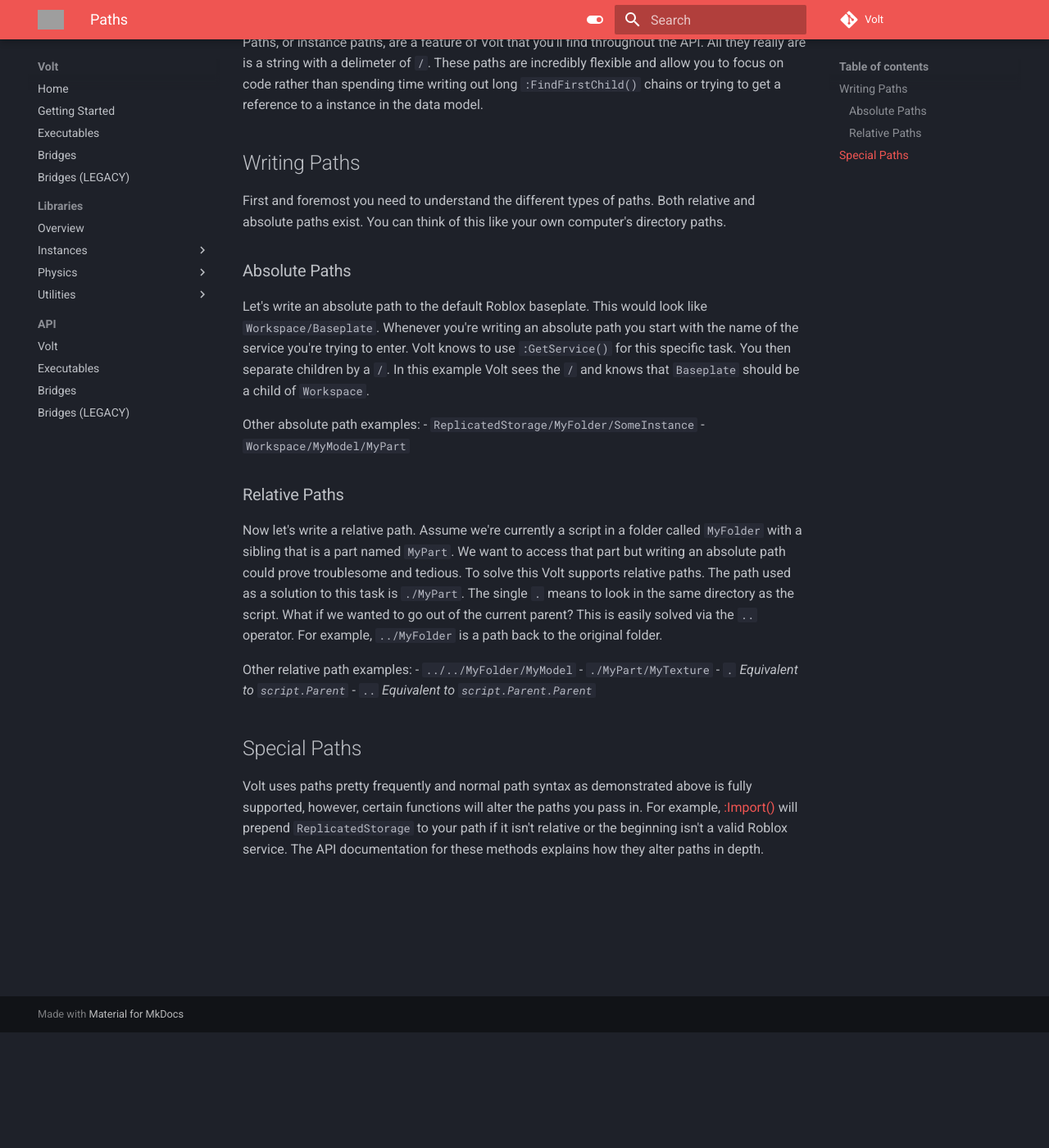
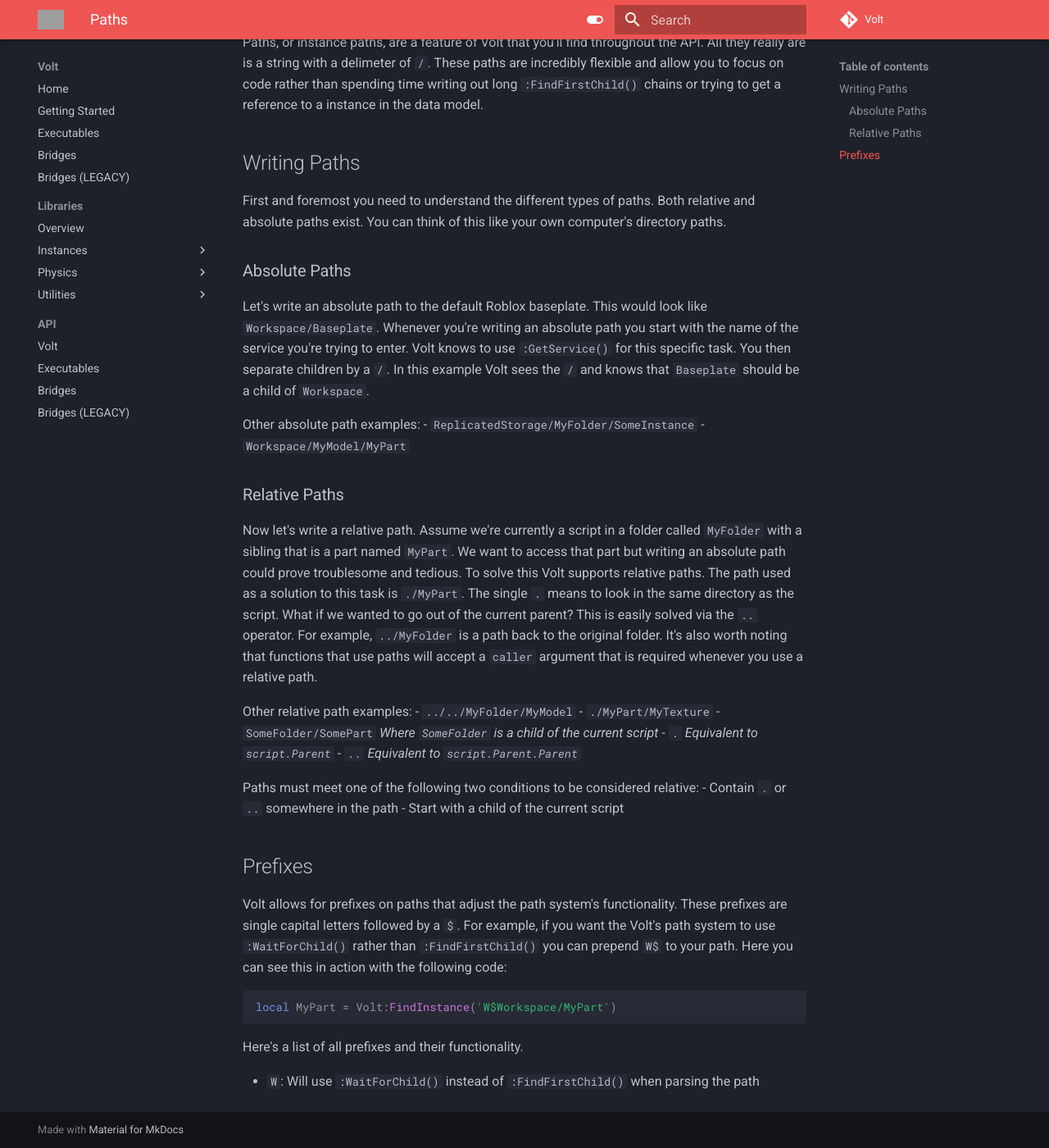
Before and after one commit to astrealRBLX/Volt, an MkDocs documentation site: the page built from docs/paths.md, in a window 1280 px wide and 1400 px high, scrolled down 141 px. Shown: the whole window at 82% size. Built offline with MkDocs 1.6.1 and Material for MkDocs 9.7.7, drawn with Linux system fonts in a browser that asks for light colours; comment, search, counter and statistics services are not loaded; grey boxes are pictures that could not be loaded.

Commit message:
Improve relative paths and add prefix support

````diff
--- a/docs/paths.md
+++ b/docs/paths.md
@@ -16,14 +16,27 @@ Other absolute path examples:
 
 ### Relative Paths
 
-Now let's write a relative path. Assume we're currently a script in a folder called `MyFolder` with a sibling that is a part named `MyPart`. We want to access that part but writing an absolute path could prove troublesome and tedious. To solve this Volt supports relative paths. The path used as a solution to this task is `./MyPart`. The single `.` means to look in the same directory as the script. What if we wanted to go out of the current parent? This is easily solved via the `..` operator. For example, `../MyFolder` is a path back to the original folder.
+Now let's write a relative path. Assume we're currently a script in a folder called `MyFolder` with a sibling that is a part named `MyPart`. We want to access that part but writing an absolute path could prove troublesome and tedious. To solve this Volt supports relative paths. The path used as a solution to this task is `./MyPart`. The single `.` means to look in the same directory as the script. What if we wanted to go out of the current parent? This is easily solved via the `..` operator. For example, `../MyFolder` is a path back to the original folder. It's also worth noting that functions that use paths will accept a `caller` argument that is required whenever you use a relative path.
 
 Other relative path examples:
 - `../../MyFolder/MyModel`
 - `./MyPart/MyTexture`
+- `SomeFolder/SomePart` *Where `SomeFolder` is a child of the current script*
 - `.` *Equivalent to `script.Parent`*
 - `..` *Equivalent to `script.Parent.Parent`*
 
-## Special Paths
+Paths must meet one of the following two conditions to be considered relative:
+- Contain `.` or `..` somewhere in the path
+- Start with a child of the current script
 
-Volt uses paths pretty frequently and normal path syntax as demonstrated above is fully supported, however, certain functions will alter the paths you pass in. For example, [:Import()](../api/Volt#Import) will prepend `ReplicatedStorage` to your path if it isn't relative or the beginning isn't a valid Roblox service. The API documentation for these methods explains how they alter paths in depth.
+## Prefixes
+
+Volt allows for prefixes on paths that adjust the path system's functionality. These prefixes are single capital letters followed by a `$`. For example, if you want the Volt's path system to use `:WaitForChild()` rather than `:FindFirstChild()` you can prepend `W$` to your path. Here you can see this in action with the following code:
+
+```lua
+local MyPart = Volt:FindInstance('W$Workspace/MyPart')
+```
+
+Here's a list of all prefixes and their functionality.
+
+- `W`: Will use `:WaitForChild()` instead of `:FindFirstChild()` when parsing the path
````
Also changed, not shown: docs/imports.md (added, +19 -0 lines), 1 other file.
